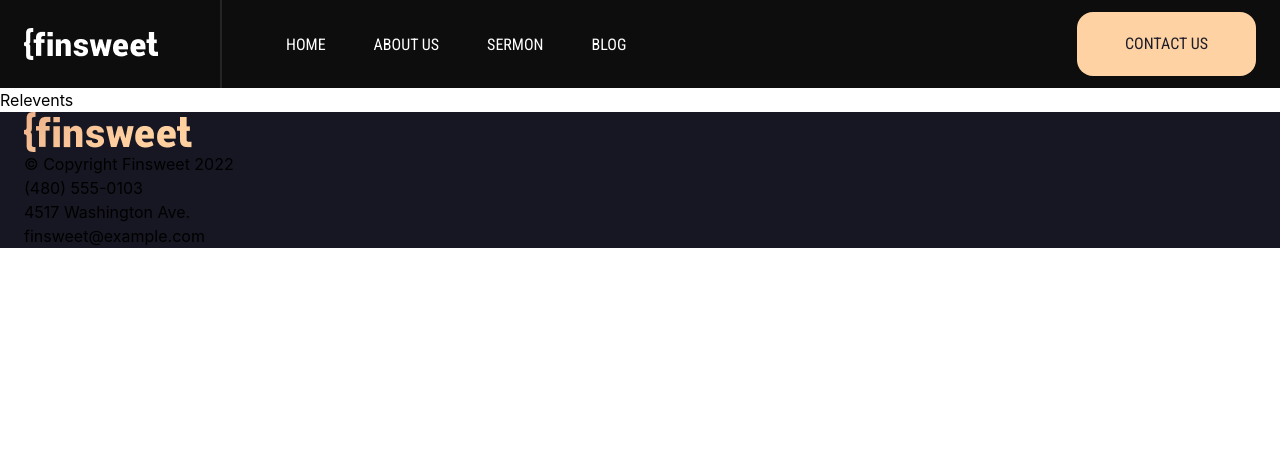
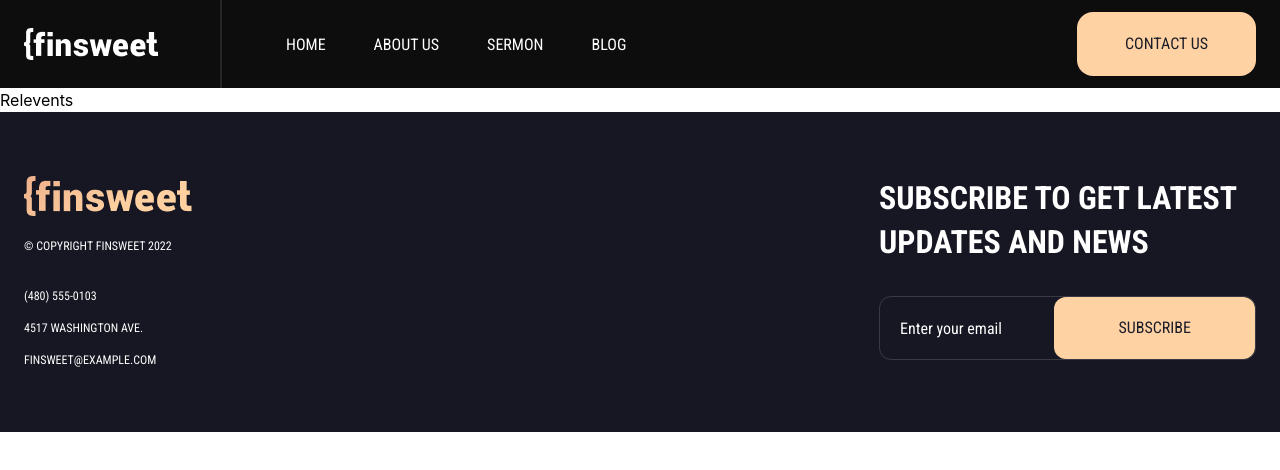
Before and after one commit to dev-monirul1/finsweet, a React (Vite) app: page / in a window 1280 px wide. Shown: the top 470 px of the page. Built offline with nearby package versions, Linux system fonts and the light colour scheme.

Commit message:
footer input btn add

```diff
--- a/src/components/layouts/Footer.jsx
+++ b/src/components/layouts/Footer.jsx
@@ -3,31 +3,39 @@ import Container from '../common/Container'
 import Image from '../ui/Image'
 import footerlogo from '../../assets/footerlogo.png'
 import Anchor from '../ui/Anchor'
+import { companyInfo } from '../../dummyData/menuData'
+
+const linkStyle = `text-white font-roboto text-xs uppercase`
 
 const Footer = () => {
   return (
     <>
-    <footer className='bg-[#161722] '>
+    <footer className='bg-footerbg py-16'>
       <Container>
-        <div className="">
+        <div className="flex justify-between ">
           <div className="">
-            <Anchor>
+            <Anchor href="/">
               <Image src={footerlogo} alt="Not found" />
-              <p>© Copyright Finsweet 2022</p>
             </Anchor>
-            <ul>
-              <li>
-                <Anchor href="#">(480) 555-0103</Anchor>
-              </li>
-              <li>
-                <Anchor href="#">4517 Washington Ave. </Anchor>
-              </li>
-              <li>
-                <Anchor href="#">finsweet@example.com</Anchor>
-              </li>
+            <div className="mt-4">
+              <span className={linkStyle}>© Copyright Finsweet 2022</span>
+            </div>
+
+            <ul className='grid grid-col-1 mt-8 gap-4'>
+              {companyInfo.map((item) => (
+                <li key={item.id} className={linkStyle}>
+                  <Anchor href="#">{item.value}</Anchor>
+                </li>
+              ))}
             </ul>
           </div>
-          <div className=""></div>
+          <div className="">
+            <h2 className='max-w-[377px] font-roboto text-white font-bold text-[32px] leading-11 uppercase'>Subscribe to get Latest Updates and News</h2>
+            <div className="border border-white/15 h-16 mt-8 rounded-xl relative">
+              <input type="email" placeholder='Enter your email' className='h-full font-roboto rounded-xl w-[60%] font-normal text-white text-base placeholder:text-white pl-5 outline-0' />
+              <button className='bg-primary text-[#1C1D28] font-roboto text-base font-normal uppercase px-16  py-3 rounded-xl hover:bg-opacity-80 transition duration-300 absolute right-0 top-0 h-full cursor-pointer'>Subscribe</button>
+            </div>
+          </div>
         </div>
       </Container>
     </footer>
--- a/src/components/layouts/Navbar.jsx
+++ b/src/components/layouts/Navbar.jsx
@@ -1,6 +1,5 @@
 
 import React, { useState } from 'react'
-
 import Container from '../common/Container'
 import logo from '../../assets/logo.png'
 import Image from '../ui/Image'
--- a/src/dummyData/menuData.js
+++ b/src/dummyData/menuData.js
@@ -20,3 +20,21 @@ export const menuData = [
     url: '#'
   }
 ]
+
+export const companyInfo = [
+  {
+    id: 1,
+    title: "Phone",
+    value: "(480) 555-0103"
+  },
+  {
+    id: 2,
+    title: "Address",
+    value: "4517 Washington Ave."
+  },
+  {
+    id: 3,
+    title: "Email",
+    value: "finsweet@example.com"
+  }
+]
--- a/src/index.css
+++ b/src/index.css
@@ -3,6 +3,7 @@
 @theme {
   --color-primary: #FFD2A4;
   --color-navbg: #0D0D0D;
+  --color-footerbg: #161722;
 
   --font-roboto: "Roboto Condensed", sans-serif;
 
```
